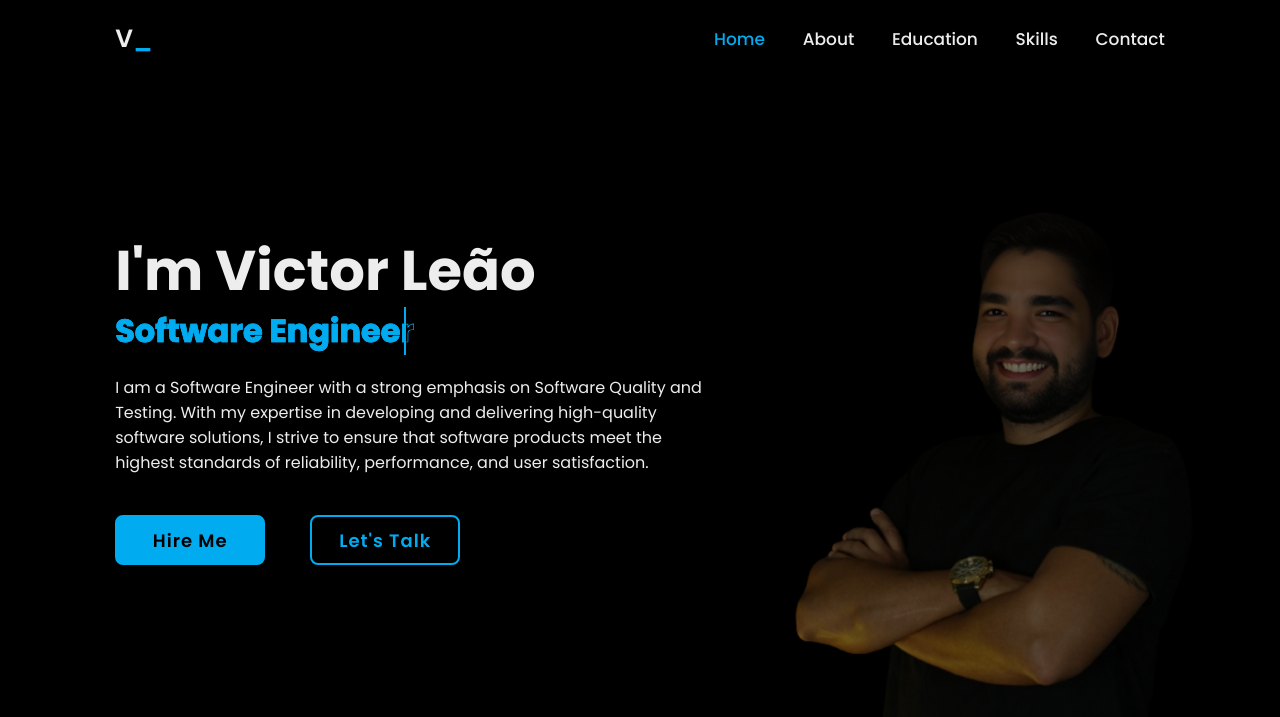
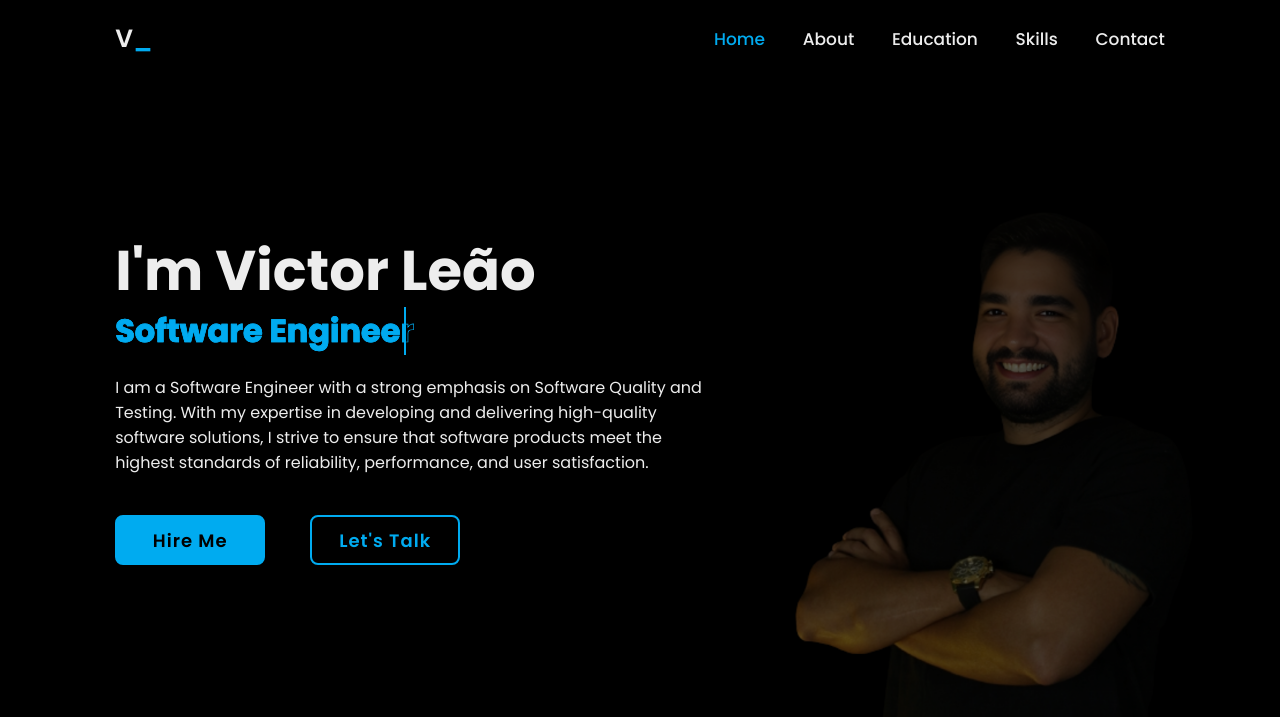
Before and after one commit to leaovictor/site, a website: page index.html in a window 1280 px wide. In both pictures the pointer is over the element 960 px from the left and 400 px from the top of the page. Shown: the top 717 px of the page. Drawn offline with nearby package versions, Linux system fonts and the light colour scheme.

Commit message:
wip footer

```diff
--- a/style.css
+++ b/style.css
@@ -290,7 +290,7 @@ section {
 
 .home-imgHover:hover {
   background: #000000; /* Define a cor de fundo preto quando o elemento está sendo alvo do efeito hover */
-  opacity: 0.5; /* Opcional: se desejar que a opacidade seja 1 (totalmente opaco) quando estiver no hover */
+  opacity: 0.6; /* Opcional: se desejar que a opacidade seja 1 (totalmente opaco) quando estiver no hover */
 }
 
 
@@ -712,6 +712,7 @@ span {
   align-items: center;
   flex-wrap: wrap;
   padding: 2rem 9%;
+  margin-top: 100px;
   background: var(--second-bg-color);
 }
 
```
Also changed, not shown: index.html (+1 -3 lines).
